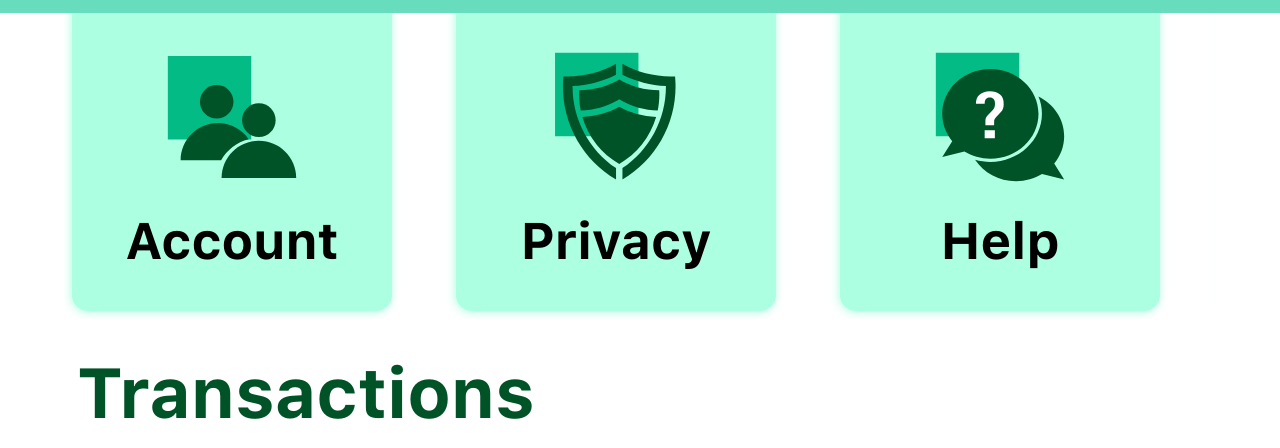
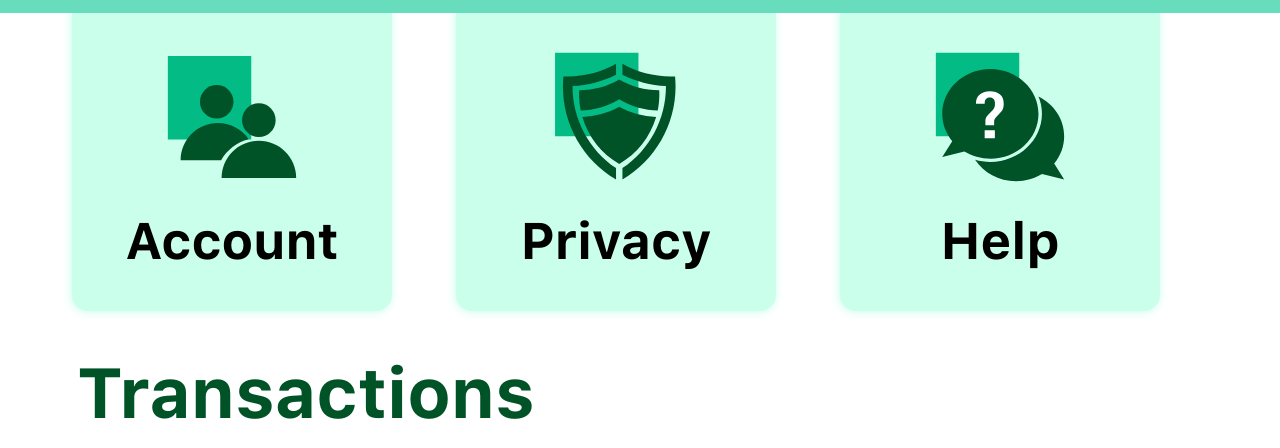
Before and after one commit to JuanCarlosAlmarioBabilonia/virtualWallet, a plain HTML site: page index.html in a window 1280 px wide. Shown: the part 787-1235 px from the top of the page. Drawn offline with Linux system fonts and the light colour scheme.

Commit message:
feat: :lipstick: I changed the background color of "cont" - style
I changed --color-5 in variables.css

```diff
--- a/css/variables.css
+++ b/css/variables.css
@@ -3,7 +3,7 @@
     --color-2: #038554;
     --color-3: #03bb85;
     --color-4: #68ddbd;
-    --color-5: #adffe1;
+    --color-5: #caffeb;
 }
 
 @font-face{
```
